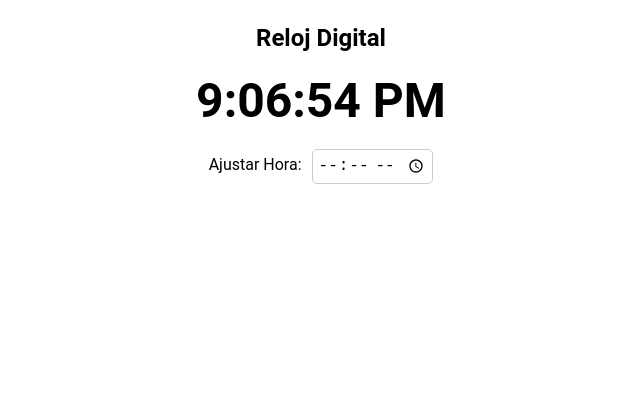
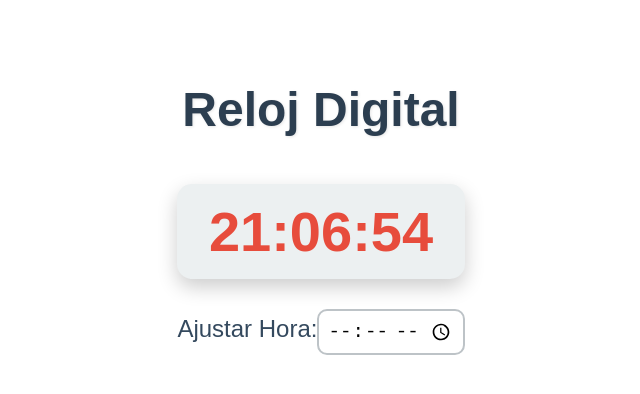
Before and after one commit to jdvillasmil/time-viewer-angular, an Angular app: page /reloj-digital in a window 1280 px wide. Shown: the top 394 px of the page, without its empty margins (319-959 px from the left). Built offline with nearby package versions, Linux system fonts and the light colour scheme.

Commit message:
feat: mejoras en el diseño y funcionalidad del reloj digital

```diff
--- a/src/app/reloj-digital/reloj-digital.component.css
+++ b/src/app/reloj-digital/reloj-digital.component.css
@@ -1,31 +1,76 @@
-.reloj-digital-container {
+:host {
+  display: flex;
+  flex-direction: column;
+  align-items: center;
+  justify-content: center;
+  font-family: 'Poppins', sans-serif;
+  margin-top: 50px;
   text-align: center;
-    font-family: 'Roboto', sans-serif;
 }
 
-  h3 {
+h1 {
+  font-size: 3rem;
+  font-weight: 600;
+  color: #2c3e50;
+  margin-bottom: 20px;
+  text-shadow: 1px 1px 3px rgba(0, 0, 0, 0.1);
+}
+
+h2 {
+  font-size: 3.5rem;
+  font-weight: bold;
+  color: #e74c3c;
+  background: #ecf0f1;
+  padding: 15px 30px;
+  border-radius: 15px;
+  box-shadow: 0 8px 20px rgba(0, 0, 0, 0.2);
+  margin-bottom: 30px;
+}
+
+label {
   font-size: 1.5rem;
+  font-weight: 500;
+  color: #34495e;
   margin-bottom: 10px;
 }
 
-  .time-display {
-    font-size: 3rem;
-    margin: 20px 0;
-    font-weight: bold;
+input[type="time"] {
+  font-size: 1.2rem;
+  padding: 8px;
+  border: 2px solid #bdc3c7;
+  border-radius: 10px;
+  outline: none;
+  transition: border-color 0.3s ease, box-shadow 0.3s ease;
 }
 
-  .time-adjust {
-    margin-top: 20px;
+input[type="time"]:focus {
+  border-color: #3498db;
+  box-shadow: 0 0 8px rgba(52, 152, 219, 0.5);
 }
 
-  label {
-    margin-right: 10px;
-    font-size: 1rem;
+button {
+  font-size: 1.2rem;
+  padding: 10px 15px;
+  color: #fff;
+  background-color: #3498db;
+  border: none;
+  border-radius: 10px;
+  cursor: pointer;
+  transition: background-color 0.3s ease, transform 0.3s ease;
+  margin-left: 10px;
 }
 
-  input[type='time'] {
-    font-size: 1rem;
-    padding: 5px;
-    border: 1px solid #ccc;
-    border-radius: 5px;
+button:hover {
+  background-color: #2980b9;
+  transform: translateY(-3px);
 }
+
+form {
+  display: flex;
+  align-items: center;
+  gap: 15px;
+}
+
+form label {
+  margin-right: 5px;
+}
--- a/src/app/reloj-digital/reloj-digital.component.html
+++ b/src/app/reloj-digital/reloj-digital.component.html
@@ -1,14 +1,11 @@
-<div class="reloj-digital-container">
-    <h3>Reloj Digital</h3> <!-- Título del reloj -->
-    <div class="time-display">
-      {{ currentTime | date: 'h:mm:ss a' }}
-    </div>
-    <div class="time-adjust">
-      <label for="adjust-time">Ajustar Hora:</label>
-      <input
-        id="adjust-time"
-        type="time"
-        (change)="adjustTime($event)"
-      />
-    </div>
-  </div>
+<div class="reloj-digital">
+  <h1>Reloj Digital</h1>
+  <h2>{{ hours | number: '2.0' }}:{{ minutes | number: '2.0' }}:{{ seconds | number: '2.0' }}</h2>
+
+  <label for="time-adjust">Ajustar Hora:</label>
+  <input
+    id="time-adjust"
+    type="time"
+    (change)="adjustTime($event)"
+  />
+</div>
--- a/src/app/reloj-digital/reloj-digital.component.ts
+++ b/src/app/reloj-digital/reloj-digital.component.ts
@@ -4,32 +4,40 @@ import { CommonModule } from '@angular/common';
 @Component({
   selector: 'app-reloj-digital',
   standalone: true,
+  imports: [CommonModule], // Importamos CommonModule para usar pipes como "number"
   templateUrl: './reloj-digital.component.html',
   styleUrls: ['./reloj-digital.component.css'],
-  imports: [CommonModule], // Importa CommonModule para usar el pipe `date`
 })
 export class RelojDigitalComponent {
-  currentTime: Date = new Date(); // Inicializa con la hora actual
+  hours: number = new Date().getHours();
+  minutes: number = new Date().getMinutes();
+  seconds: number = new Date().getSeconds();
 
-  constructor() {
-    this.updateClock();
-  }
-
-  // Método para actualizar el reloj cada segundo
-  updateClock() {
+  ngOnInit() {
     setInterval(() => {
-      this.currentTime = new Date(this.currentTime.getTime() + 1000);
+      this.seconds++;
+      if (this.seconds === 60) {
+        this.seconds = 0;
+        this.minutes++;
+      }
+      if (this.minutes === 60) {
+        this.minutes = 0;
+        this.hours++;
+      }
+      if (this.hours === 24) {
+        this.hours = 0;
+      }
     }, 1000);
   }
 
-  // Método para ajustar la hora
   adjustTime(event: Event) {
     const input = event.target as HTMLInputElement;
-    if (input.value) {
-      const [hours, minutes] = input.value.split(':').map(Number);
-      const updatedTime = new Date(this.currentTime);
-      updatedTime.setHours(hours, minutes, 0); // Ajustar horas y minutos
-      this.currentTime = updatedTime;
+    const [hours, minutes] = input.value.split(':').map(Number);
+
+    if (!isNaN(hours) && !isNaN(minutes)) {
+      this.hours = hours;
+      this.minutes = minutes;
+      this.seconds = 0; // Reinicia los segundos al ajustar la hora
     }
   }
 }
```
Lines whose indentation alone changed are shown as unchanged.
